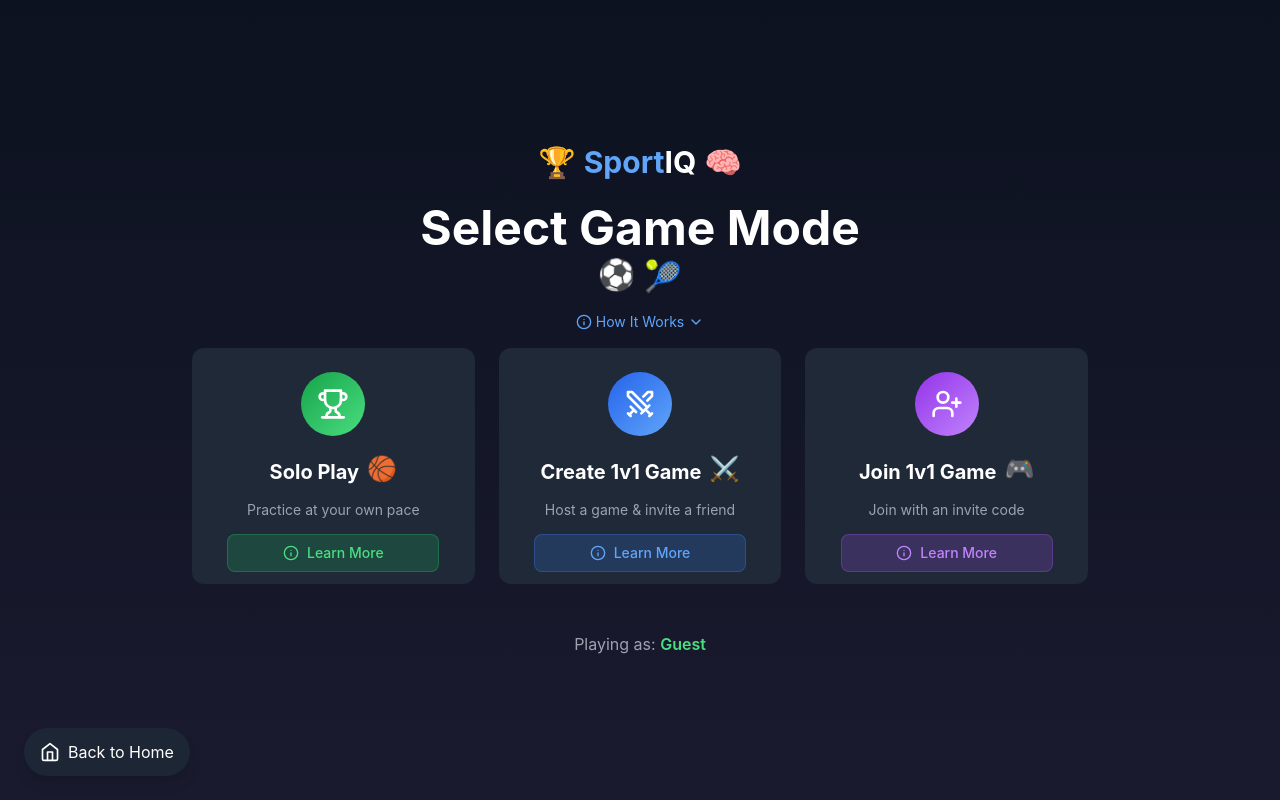
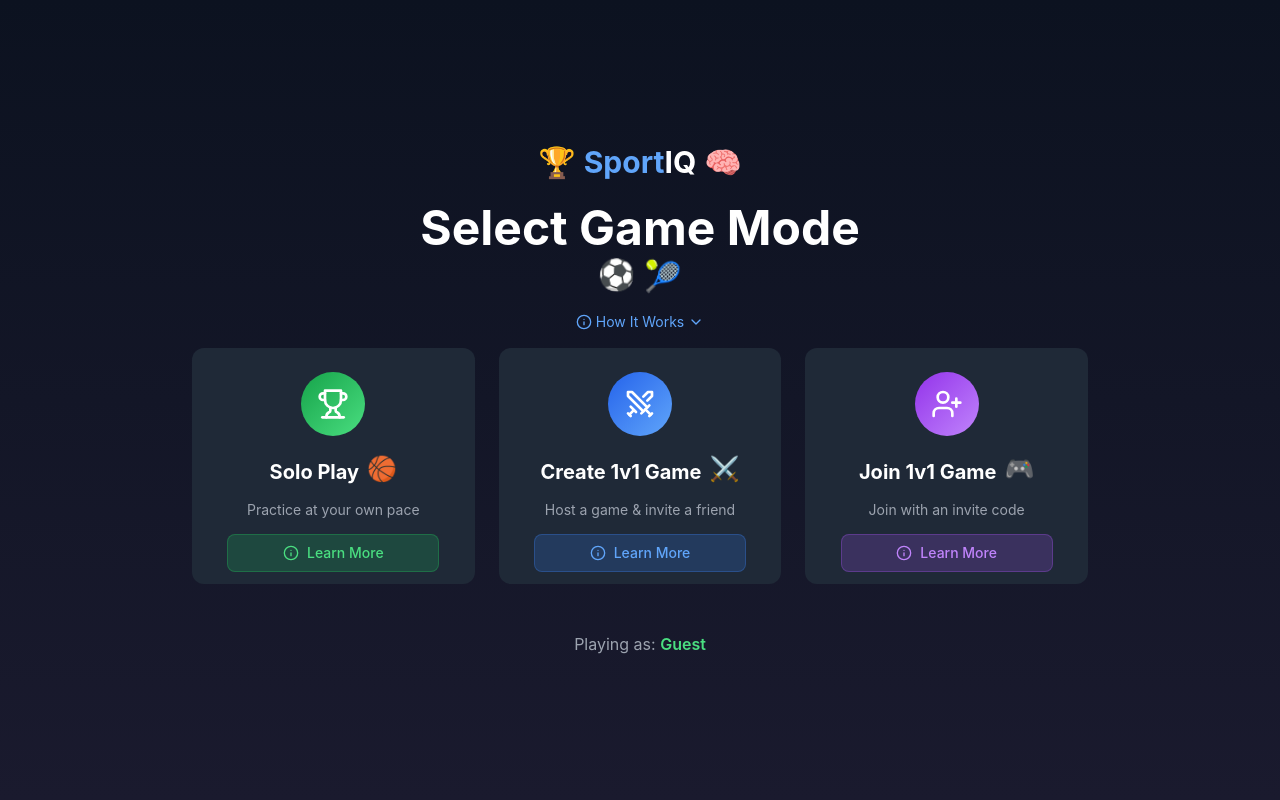
Before and after one commit to buyuknomad/Sports-Quiz, a React (Vite) app: page /welcome in a window 1280 px wide. Built offline with nearby package versions, Linux system fonts and the light colour scheme; no server answers.

Commit message:
Update WelcomeScreen.tsx
Link issue with dashboard

```diff
--- a/src/components/WelcomeScreen.tsx
+++ b/src/components/WelcomeScreen.tsx
@@ -59,10 +59,15 @@ export const WelcomeScreen: React.FC<WelcomeScreenProps> = ({ onStart }) => {
   const [showBackToHome, setShowBackToHome] = useState(false);
 
   useEffect(() => {
-    // If we came from another page (not directly loaded at home),
-    // we should show the back button
-    const cameFromElsewhere = location.pathname === '/welcome';
-    setShowBackToHome(cameFromElsewhere);
+    // Get navigation source to determine if we should show back button
+    const source = localStorage.getItem('navigationSource');
+
+    console.log('Navigation source:', source);
+
+    // Show back button only if we came from dashboard
+    const showBack = source === 'dashboard';
+    setShowBackToHome(showBack);
+
   }, [location.pathname]);
 
   const handleModeSelect = (mode: GameMode) => {
@@ -125,7 +130,7 @@ export const WelcomeScreen: React.FC<WelcomeScreenProps> = ({ onStart }) => {
 
   return (
     <div className="flex flex-col items-center justify-center min-h-screen p-4 bg-gradient-to-b from-[#0c1220] to-[#1a1a2e]">
-      {/* Back to Home button - only show if we came from another page */}
+      {/* Back to Home button - only show if we came from dashboard */}
       {showBackToHome && (
         <div className="fixed bottom-6 left-6 z-50">
           <NavigationButton
```
